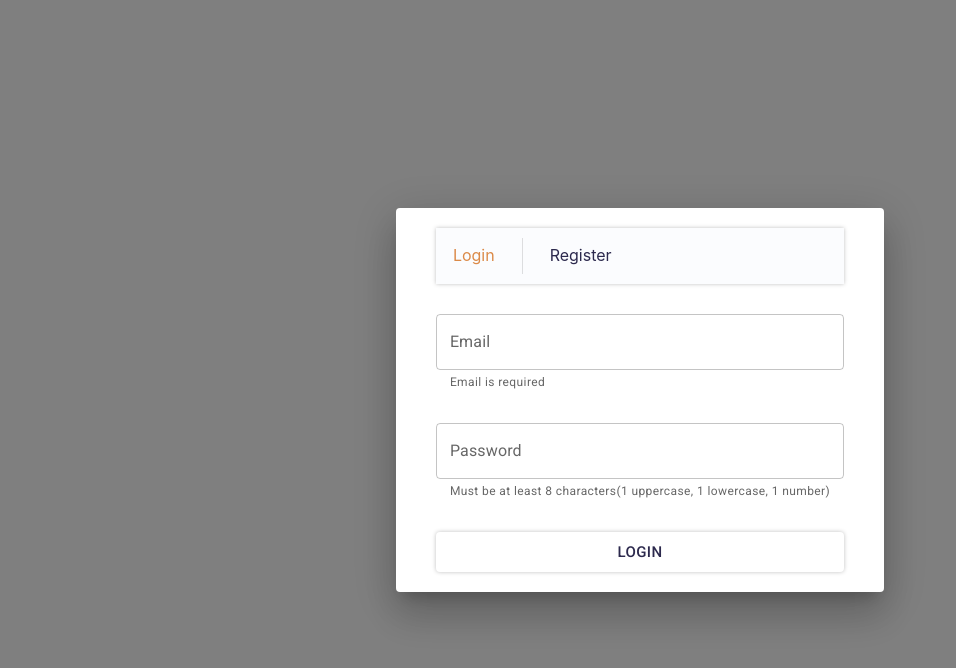
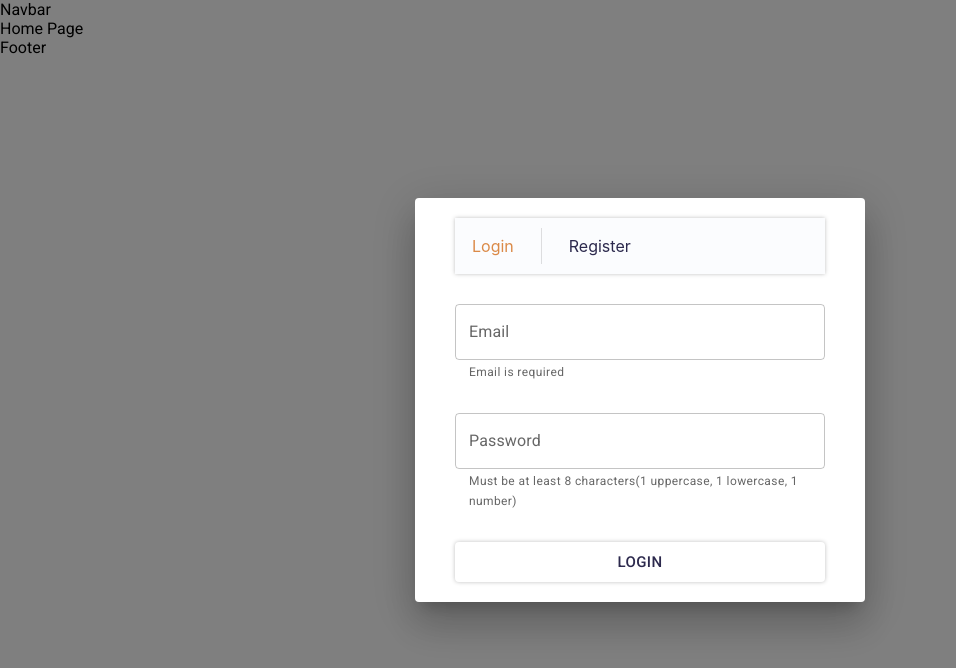
Before and after one commit to ProjectHub-edu/Web, a React (Vite) app: page / in a window 1280 px wide. Shown: the top 668 px of the page, without its empty margins (0-956 px from the left). Built offline with nearby package versions, Linux system fonts and the light colour scheme.

Commit message:
Created Auth Context

```diff
--- a/src/App.tsx
+++ b/src/App.tsx
@@ -9,24 +9,27 @@ import Home from "./pages/Home";
 import NotFound from "./pages/NotFound";
 import Profile from "./pages/Profile";
 import Project from "./pages/Project";
+import { AuthContext } from "./features/auth/context/AuthContext";
+import { User } from "./types/User";
 
 function App() {
   const [isOpen, setIsOpen] = useState(true);
+  const [user, setUser] = useState< User | null>(null);
 
   const closeModal = () => {
     setIsOpen(false);
-  }
+  };
 
   return (
-    <>
-      {/* <Navbar /> */}
-      {/* <Routes>
+    <AuthContext.Provider value={{user, setUser}}>
+      <Navbar />
+      <Routes>
         <Route path="/" element={<Home />} />
         <Route path="/projects/:projectId" element={<Project />} />
         <Route path="/profile/:userId" element={<Profile />} />
         <Route path="*" element={<NotFound />} />
-      </Routes> */}
-      {/* <Footer /> */}
+      </Routes>
+      <Footer />
       {isOpen &&
         createPortal(
           <Dialog open={isOpen} onClose={closeModal}>
@@ -34,7 +37,7 @@ function App() {
           </Dialog>,
           document.body
         )}
-    </>
+    </AuthContext.Provider>
   );
 }
 
--- a/src/features/auth/components/AuthForm.tsx
+++ b/src/features/auth/components/AuthForm.tsx
@@ -13,7 +13,7 @@ export default function AuthForm() {
   };
 
   return (
-    <Box sx={{ padding: "20px 40px", minWidth: "400px" }}>
+    <Box sx={{ padding: "20px 40px", width: "450px" }}>
       <Tabs
         sx={{
           width: "100%",
--- /dev/null
+++ b/src/features/auth/context/AuthContext.ts
@@ -0,0 +1,12 @@
+import { createContext } from "react";
+import { User } from "../../../types/User";
+
+export interface AuthContextProps {
+  user: User | null;
+  setUser: (user: User) => void;
+}
+
+export const AuthContext = createContext<AuthContextProps>({
+    user: null,
+    setUser: () => {},
+});
--- /dev/null
+++ b/src/types/User.ts
@@ -0,0 +1,21 @@
+type Project = {
+    id: number;
+    title: string;
+    description: string;
+    owner: User;
+    members: User[];
+    status: string;
+    startDate: string;
+    endDate: string;
+    createdAt: string;
+    updatedAt: string;
+}
+
+export type User = {
+    id: number;
+    avatar: string;
+    username: string;
+    email: string;
+    description: string;
+    projects: Project[];
+}
```
